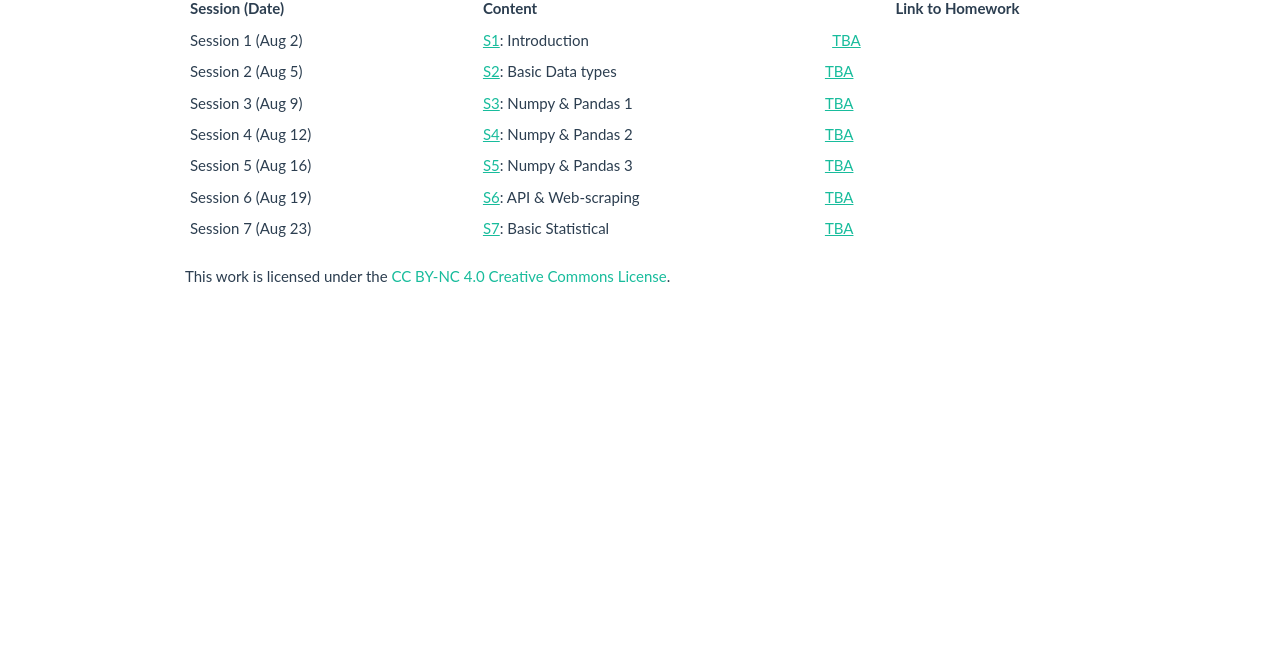
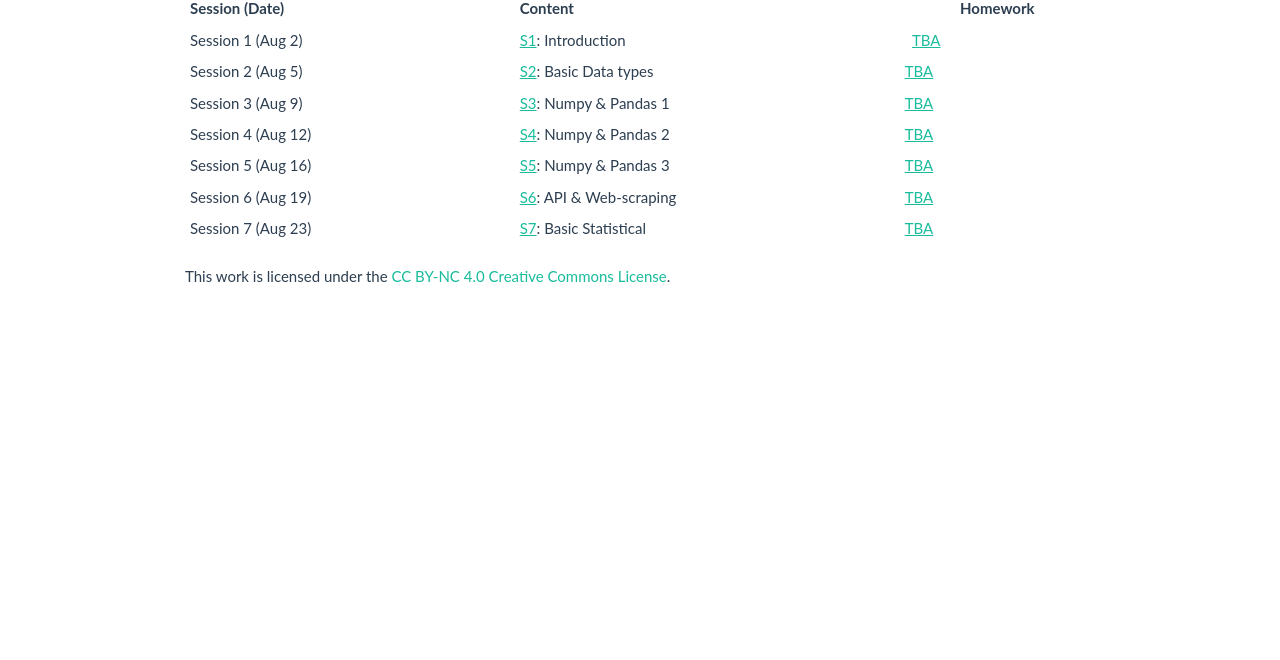
Before and after one commit to inseadpyhon/webpage, a plain HTML site: page syllabus.html in a window 1280 px wide. Shown: the part 140-800 px from the top of the page. Drawn offline with nearby package versions, Linux system fonts and the light colour scheme; some packages are replaced by stand-ins of ours; a web font is replaced by a local one.

Commit message:
Update syllabus.html

```diff
--- a/syllabus.html
+++ b/syllabus.html
@@ -199,7 +199,7 @@ $(document).ready(function () {
 <tr class="header">
 <th align="left">Session    (Date)</th>
 <th align="left">Content</th>
-<th align="Link to Homework">Link to Homework</th>
+<th align="Link to Homework">Homework</th>
 
 </tr>
 </thead>
```
